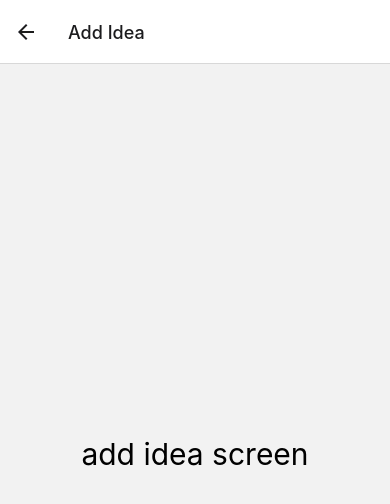
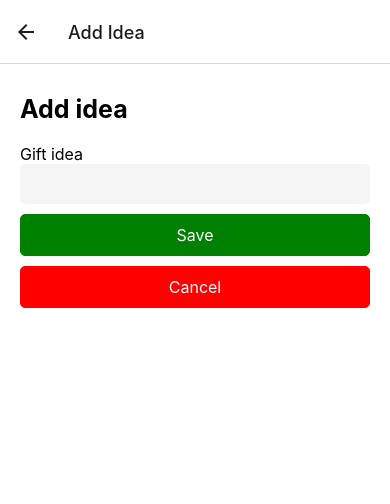
Before and after one commit to LizzieTse0617/giftr-RN-project, a React Native app: screen /AddIdea in a window 390 px wide. Shown: the top 504 px of the page. Built offline with nearby package versions, Linux system fonts and the light colour scheme.

Commit message:
connect to addIdea page

```diff
--- a/App.js
+++ b/App.js
@@ -51,7 +51,24 @@ export default function App() {
           />
 
           <Stack.Screen name="AddPeople" component={AddPeopleScreen} options={{ title: 'Add People' }} />
-          <Stack.Screen name="IdeaScreen" component={IdeaScreen} options={{ title: 'Idea' }} />
+          <Stack.Screen
+            name="IdeaScreen"
+            component={IdeaScreen}
+            options={({ navigation }) => ({
+              title: 'Idea',
+              headerRight: () => (
+                <TouchableOpacity
+                  onPress={() =>
+                    navigation.navigate('AddIdea', {
+                      // Pass any necessary parameters if needed
+                    })
+                  }
+                >
+                  <Text>Add Idea</Text>
+                </TouchableOpacity>
+              ),
+            })}
+          />
           <Stack.Screen name="AddIdea" component={AddIdeaScreen} options={{ title: 'Add Idea' }} />
         </Stack.Navigator>
       </NavigationContainer>
--- a/screens/AddIdeaScreen.js
+++ b/screens/AddIdeaScreen.js
@@ -1,26 +1,47 @@
-import { StyleSheet,View,Text } from "react-native";
-import { Pressable } from "react-native";
+import { StyleSheet,View,Text ,TextInput} from "react-native";
+import SaveButton from '../components/SaveButton';
+import CancelButton from '../components/CancelButton';
 
 export default function AddIdeaScreen({route, navigation}){
     return (
      <View style={styles.container}>
-          <Pressable
-        onPress={()=>{
-            //when user taps on the text
-            navigation.navigate('Home');
 
-        }}>
-        <Text style={styles.txt}>add idea screen</Text></Pressable>
+        <Text style={styles.title}>Add idea</Text>
+        <Text style={styles.text}>Gift idea</Text>
+        <TextInput
+          style={styles.input}
+          /* value={newPerson.name} */
+        /*   onChangeText={(text) => setNewPerson({ ...newPerson, name: text })} */
+        />
+             <View style={styles.buttonContainer}>
+  <SaveButton title="Save"  style={styles.btn} />
+  <CancelButton title="Cancel"  />
+</View>
         </View>
+
     )
 }
 const styles = StyleSheet.create({
-    container:{
-        flex:1,
-justifyContent:'center',
-alignItems:'center'
-    },
-    txt:{
-        fontSize:30
-    }
+    container: {
+        flex: 1,
+        paddingTop: 30,
+        paddingHorizontal: 20,
+        backgroundColor: 'white',
+      },
+      title: {
+        fontSize: 25,
+        fontWeight:'bold'
+      },
+      text: {
+        paddingTop: 20,
+        fontSize: 16,
+      },
+      input: {
+        height: 40,
+        backgroundColor: '#F5F5F5',
+        borderRadius: 5,
+        fontSize: 16,
+        color: '#333',
+        padding:10
+      },
 })
--- a/screens/AddPeopleScreen.js
+++ b/screens/AddPeopleScreen.js
@@ -167,12 +167,11 @@ const styles = StyleSheet.create({
     borderRadius: 5,
     fontSize: 16,
     color: '#333',
+    padding:10
   },
   datePicker:{
     borderColor:'black',
 borderWidth:1,
 },
-  buttonContainer: {
-    flexDirection: 'column',
-  },
+
 });
--- a/screens/IdeaScreen.js
+++ b/screens/IdeaScreen.js
@@ -1,8 +1,10 @@
-import { StyleSheet,View,Text } from "react-native";
-import { Pressable } from "react-native";
+import React from 'react';
+import { StyleSheet, View, Text, Button } from 'react-native';
 
 export default function IdeaScreen({route, navigation}){
     const { personId, personName } = route.params;
+
+
     return (
      <View style={styles.container}>
 
--- a/screens/PeopleScreen.js
+++ b/screens/PeopleScreen.js
@@ -108,7 +108,8 @@ export default function PeopleScreen({ route }) {
               <Icon name="ios-trash" size={30} color="red" />
             </TouchableOpacity>
             <TouchableOpacity onPress={() => navigateToIdeaScreen(item.id, item.name)}>
-              <Text>Gift</Text>
+
+              <Icon name="gift-outline" size={30} color="red" />
             </TouchableOpacity>
           </View>
         )}
```
